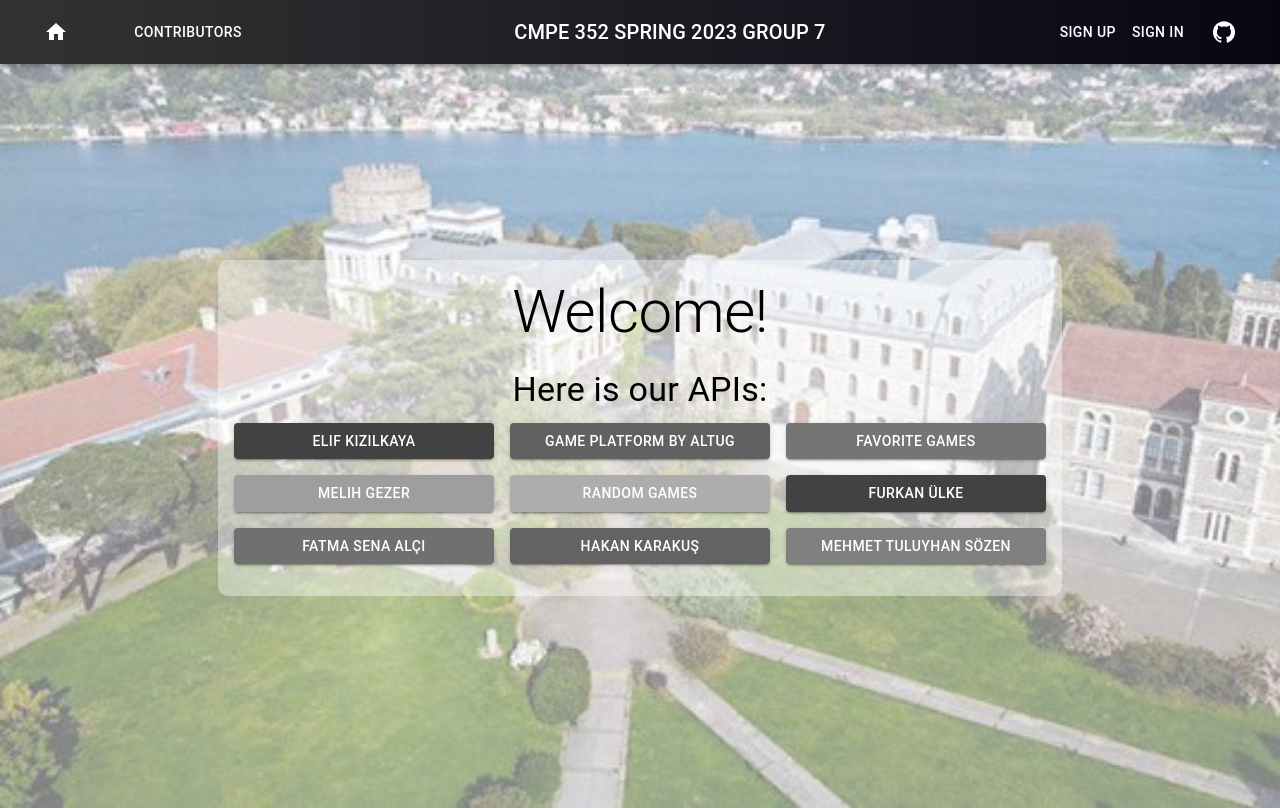
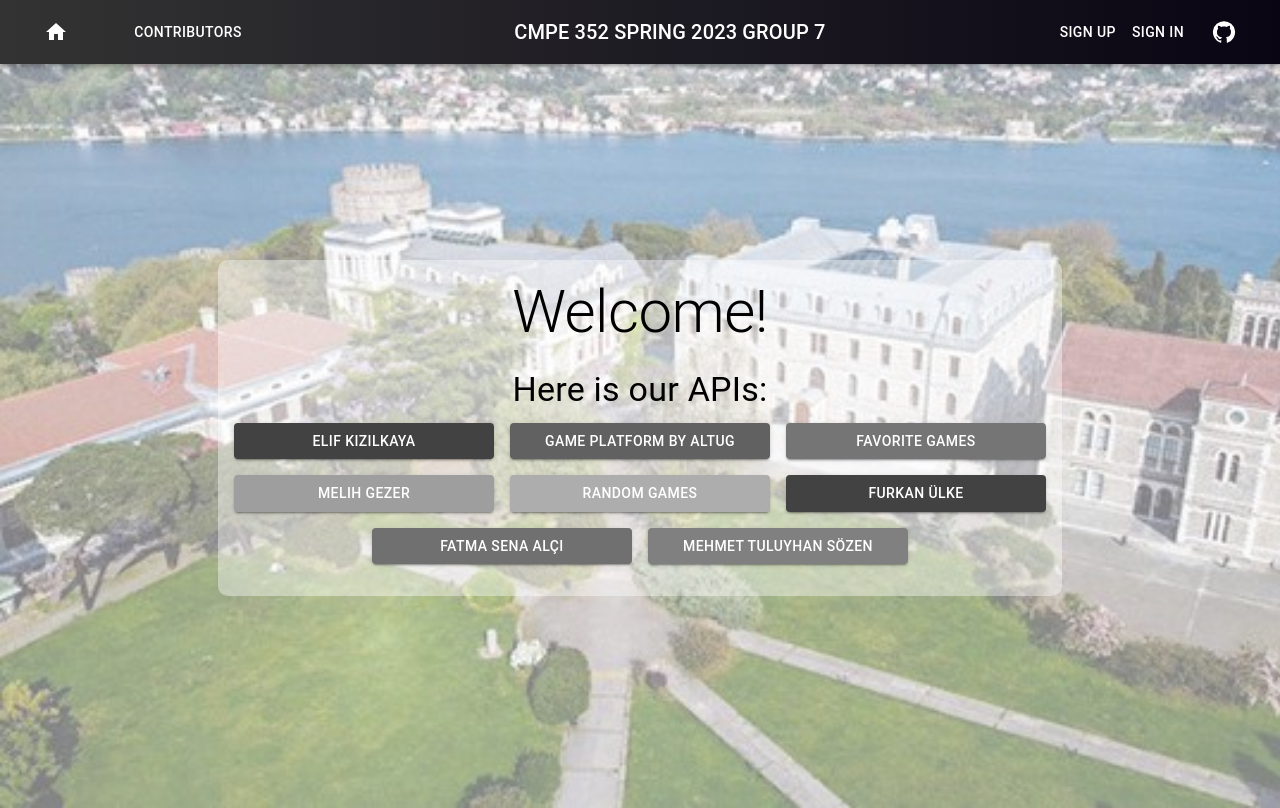
Before and after one commit to bounswe/bounswe2023group7, a React (Create React App) app in the folder practice-app/client/: page / in a window 1280 px wide. Built offline with nearby package versions, Linux system fonts and the light colour scheme.

Commit message:
Updated landing page

```diff
--- a/practice-app/client/src/pages/landingPage.js
+++ b/practice-app/client/src/pages/landingPage.js
@@ -123,14 +123,6 @@ const LandingPage = () => {
             <Button
               variant="contained"
               component={Link}
-              to="/hakan"
-              sx={{ backgroundColor: '#636363', color: '#FFFFFF', minWidth: '260px' }}
-            >
-              Hakan Karakuş
-            </Button>
-            <Button
-              variant="contained"
-              component={Link}
               to="/tuluyhan"
               sx={{ backgroundColor: '#808080', color: '#FFFFFF', minWidth: '260px' }}
             >
```
